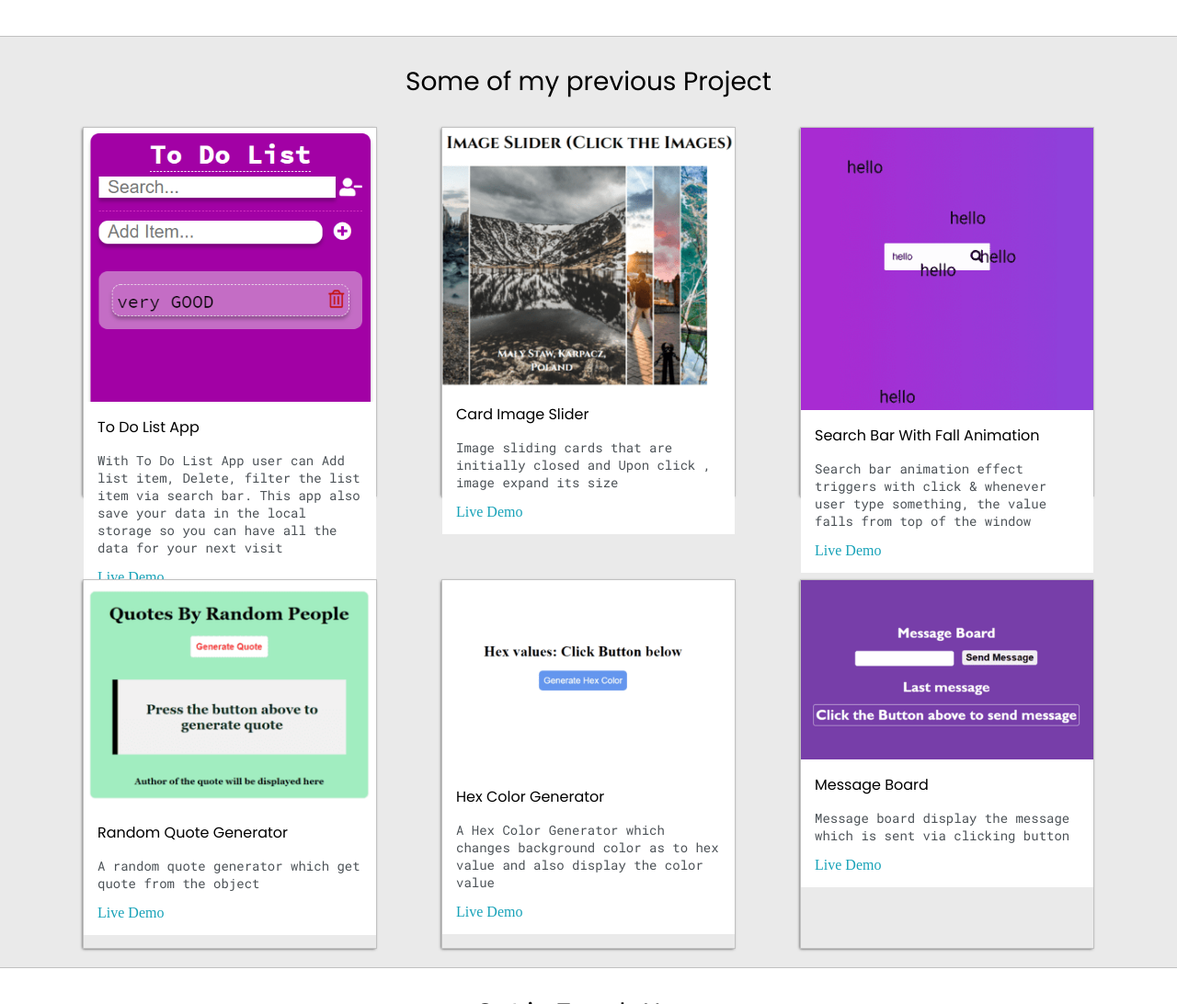
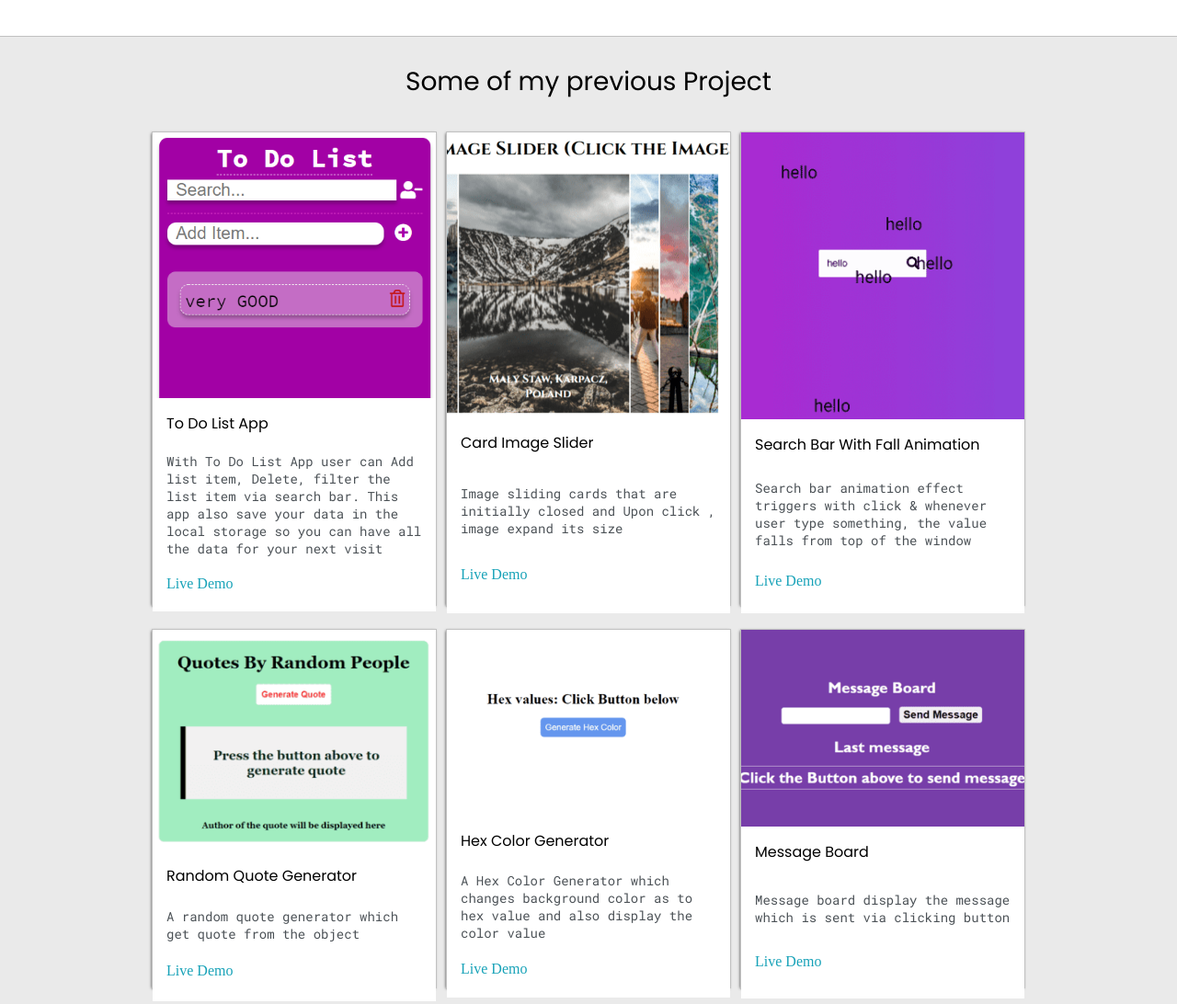
Before and after one commit to asadsiddiquee/AsadPortfolio, a plain HTML site: page index.html in a window 1280 px wide. Shown: the part 1140-2232 px from the top of the page at 92% size. Drawn offline with Linux system fonts and the light colour scheme.

Commit message:
updated grid issue

```diff
--- a/style.css
+++ b/style.css
@@ -292,18 +292,19 @@ padding-top: 30px;
 .post-wrapper{
     display:grid;
     grid-template-columns: repeat(auto-fit, 320px);
-    gap: 70px;
     justify-content: center;
+}
 
+.post-wrapper div {
+   display: grid;
+   margin-bottom: 10px;
+  align-items:stretch;
 }
-.post-wrapper div {
-    margin-bottom: 10px;
-}
+
 
 .thumbnail{
     display: block;
-    width: 100%;
-    height: auto;
+     width: 100%;
     object-fit: cover;
 }
 
@@ -312,13 +313,16 @@ padding-top: 30px;
     -webkit-box-shadow: -1px 1px 3px -1px rgba(0,0,0,0.75);
 	-moz-box-shadow: -1px 1px 3px -1px rgba(0,0,0,0.75);
 	box-shadow: -1px 1px 3px -1px rgba(0,0,0,0.75);
-    height: 400px;
+    margin: 5px;
+
+
 }
 
 .post-preview{
-
     background-color: #fff;
     padding: 15px;
+    height: 90%;
+
 }
 
 .post-title{
@@ -331,6 +335,8 @@ padding-top: 30px;
     font-size: 14px;
 
 }
+
+
 
 
 
```
